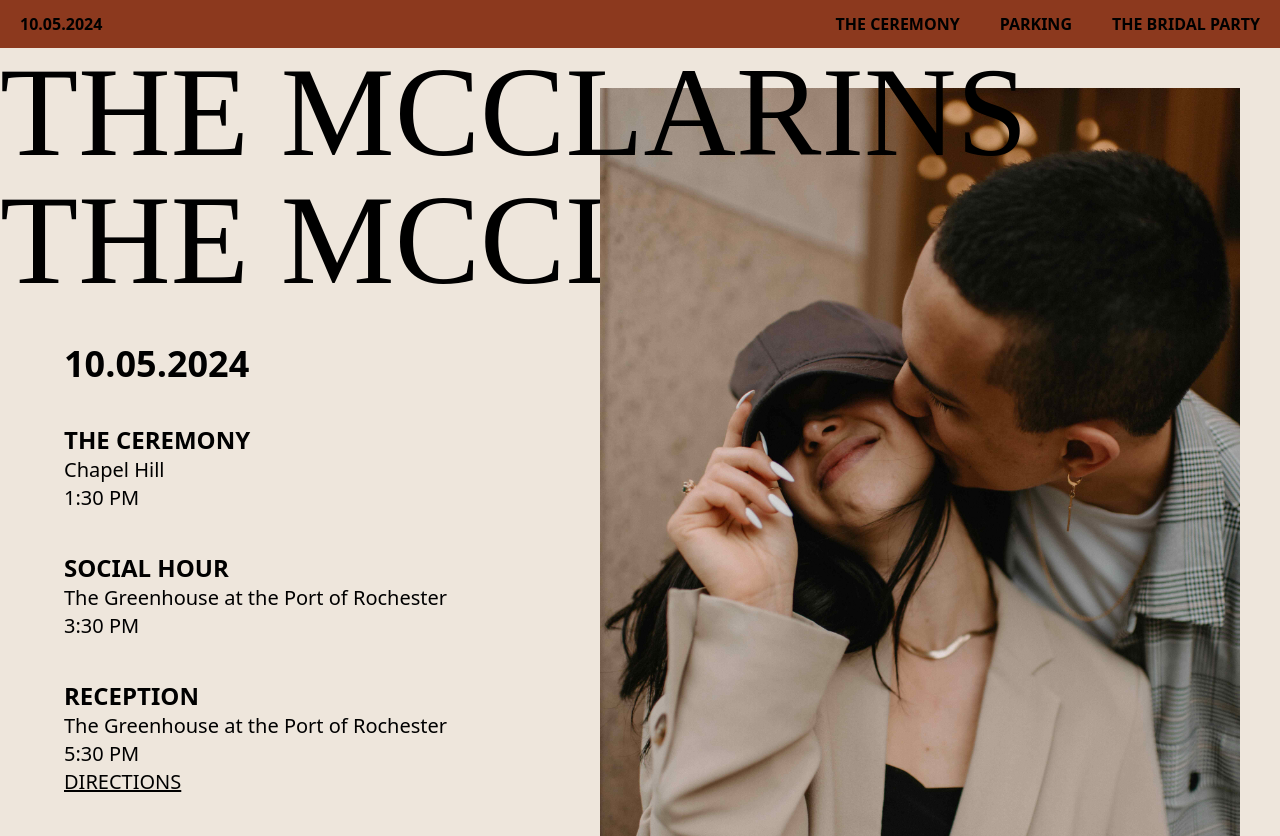
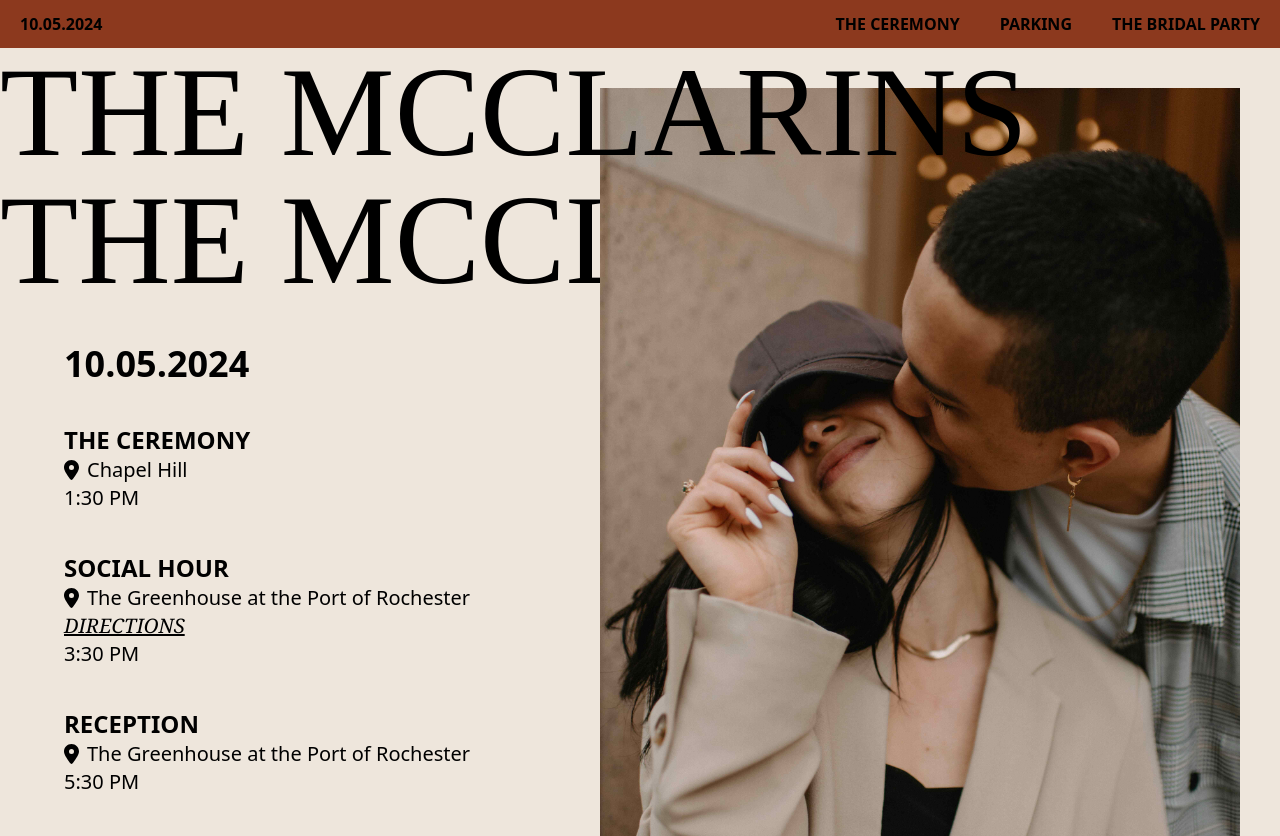
Before and after one commit to gnieb/wedding-cermony-site, a React (Create React App) app: page / in a window 1280 px wide. Built offline with nearby package versions, Linux system fonts and the light colour scheme.

Commit message:
styling, add the icon

```diff
--- a/src/pages/Timeline.js
+++ b/src/pages/Timeline.js
@@ -1,3 +1,6 @@
+import { FontAwesomeIcon } from "@fortawesome/react-fontawesome"
+import { faLocationDot } from "@fortawesome/free-solid-svg-icons"
+
 export default function Timeline () {
     return(
 
@@ -9,7 +12,11 @@ export default function Timeline () {
                 <div className="flex pt-10 font-bold text-2xl justify-start ">THE CEREMONY</div>
                 <div className="flex justify-start items-center ">
                     <div className="sm:text-xl">
-                        <p>Chapel Hill</p>
+                        <div className="flex">
+                            <p className=""><FontAwesomeIcon icon={faLocationDot} /></p>
+                            <p className="px-2">Chapel Hill</p>
+                        </div>
+
                         <p>1:30 PM</p>
                     </div>
                 </div>
@@ -19,7 +26,11 @@ export default function Timeline () {
                 <div className="flex pt-10 font-bold text-2xl w-full justify-start">SOCIAL HOUR</div>
                 <div className="flex justify-start items-center">
                     <div className="sm:text-xl">
-                        <p>The Greenhouse at the Port of Rochester</p>
+                        <div className="flex">
+                            <p className=""><FontAwesomeIcon icon={faLocationDot} /></p>
+                            <p className="px-2">The Greenhouse at the Port of Rochester</p>
+                        </div>
+                        <a className="underline font-serif italic" rel="noreferrer" href="https://www.google.com/maps/dir//1000+N+River+St,+Rochester,+NY+14612/@43.2556887,-77.6901864,12z/data=!4m8!4m7!1m0!1m5!1m1!1s0x89d6b79df3c5e215:0x3190c8b68dffa0e7!2m2!1d-77.6077857!2d43.2557183?entry=ttu&g_ep=EgoyMDI0MDgyNi4wIKXMDSoASAFQAw%3D%3D" target="_blank">DIRECTIONS</a>
                         <p>3:30 PM</p>
                     </div>
                 </div>
@@ -29,9 +40,11 @@ export default function Timeline () {
                 <div className="flex font-bold text-2xl w-full justify-start">RECEPTION</div>
                 <div className="flex justify-start items-center ">
                     <div className="sm:text-xl">
-                        <p>The Greenhouse at the Port of Rochester</p>
+                        <div className="flex">
+                            <p className=""><FontAwesomeIcon icon={faLocationDot} /></p>
+                            <p className="px-2">The Greenhouse at the Port of Rochester</p>
+                        </div>
                         <p>5:30 PM</p>
-                        <a className="underline" rel="noreferrer" href="https://www.google.com/maps/dir//1000+N+River+St,+Rochester,+NY+14612/@43.2556887,-77.6901864,12z/data=!4m8!4m7!1m0!1m5!1m1!1s0x89d6b79df3c5e215:0x3190c8b68dffa0e7!2m2!1d-77.6077857!2d43.2557183?entry=ttu&g_ep=EgoyMDI0MDgyNi4wIKXMDSoASAFQAw%3D%3D" target="_blank">DIRECTIONS</a>
                     </div>
                 </div>
             </div>
```
